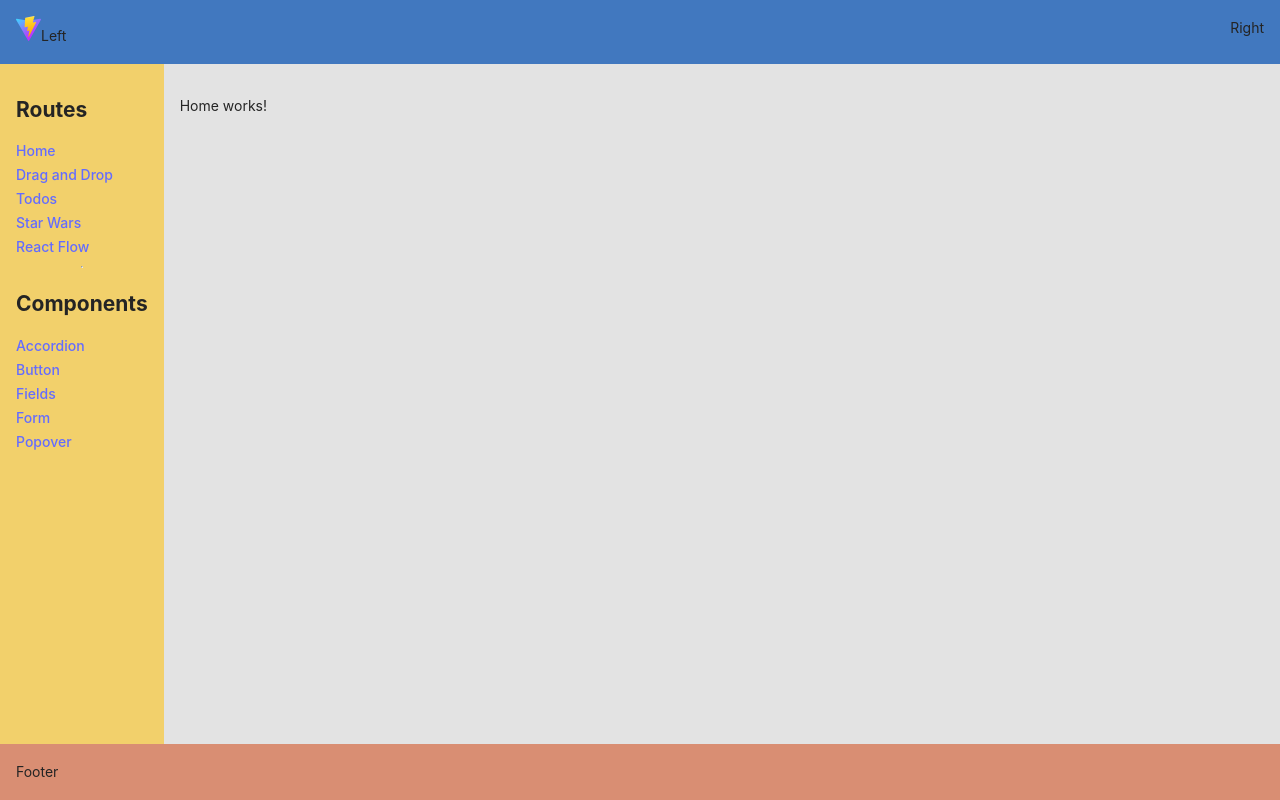
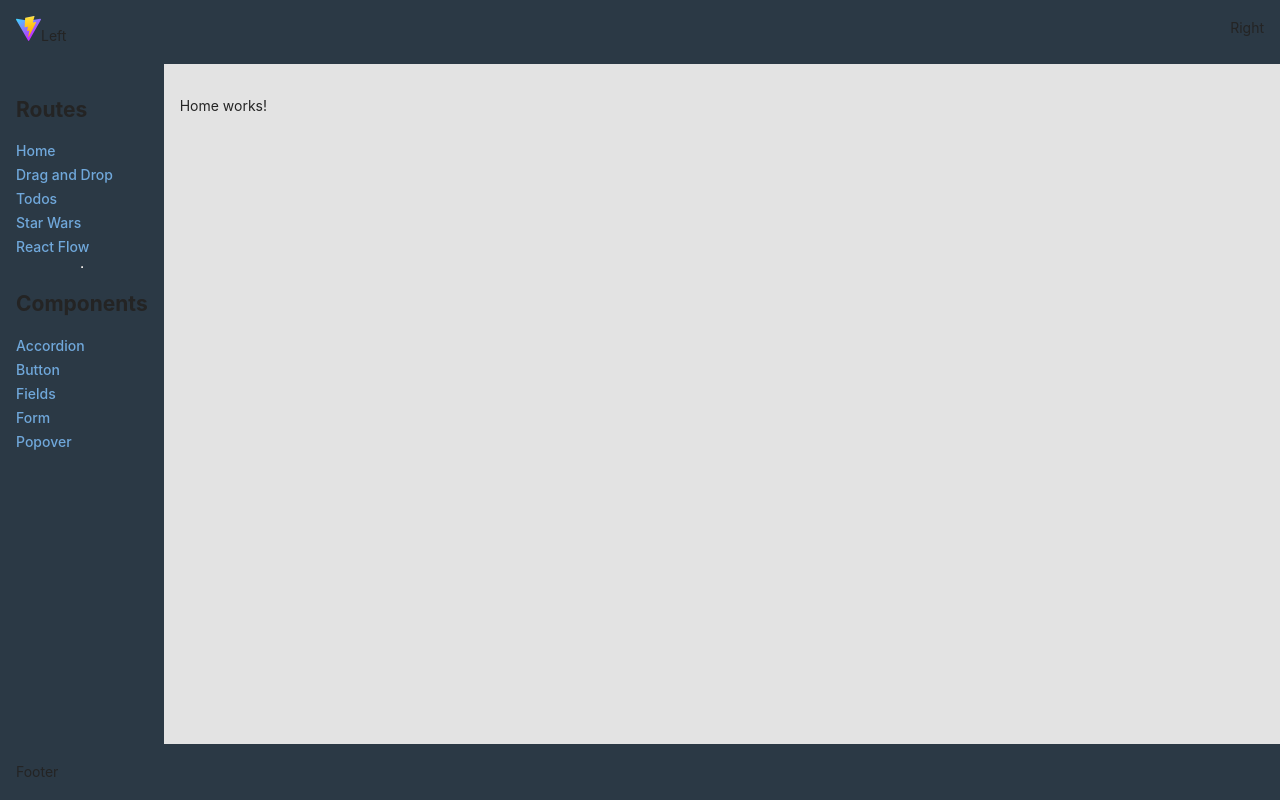
Before and after one commit to atwright147/react-playground, a React (Vite) app: page / in a window 1280 px wide. Built offline with nearby package versions, Linux system fonts and the light colour scheme; what react-dnd-multi-backend would draw is missing.

Commit message:
fix colors

```diff
--- a/src/components/Nav/Nav.module.scss
+++ b/src/components/Nav/Nav.module.scss
@@ -5,4 +5,12 @@
 
 .link {
   display: flex;
+  color: var(--ct-light-blue);
 }
+
+.hr {
+  border: 0;
+  border-top: 1px solid white;
+  margin-top: 1.5rem;
+  width: 100%;
+}
--- a/src/routes/Root/Root.scss
+++ b/src/routes/Root/Root.scss
@@ -1,16 +1,12 @@
 :root {
-  /* ct === Cinque Terre */
-  /* https://color.adobe.com/create/image */
-  /* https://www.yogawinetravel.com/wp-content/uploads/2016/10/Riomaggiore-in-Cinque-Terre-Italy.jpg */
-  --ct-dark-blue: #4178BF;
-  --ct-light-blue: #79A3D9;
+  --ct-dark-blue: hsl(209, 23%, 22%);
+  --ct-light-blue: hsl(209, 60%, 65%);
   --ct-yellow: #F2D06B;
   --ct-orange: #D98E73;
   --ct-red: #D9483B;
 
   --font-family: -apple-system, BlinkMacSystemFont, "Segoe UI", Roboto, Helvetica, Arial, sans-serif, "Apple Color Emoji", "Segoe UI Emoji", "Segoe UI Symbol";
 	--font-size: 14px;
-
 }
 
 html,
@@ -47,12 +43,12 @@ body {
 
 .aside {
   grid-area: aside;
-  background-color: var(--ct-yellow);
+  background-color: var(--ct-dark-blue);
 }
 
 .footer {
   grid-area: footer;
-  background-color: var(--ct-orange);
+  background-color: var(--ct-dark-blue);
 }
 
 .header,
```
